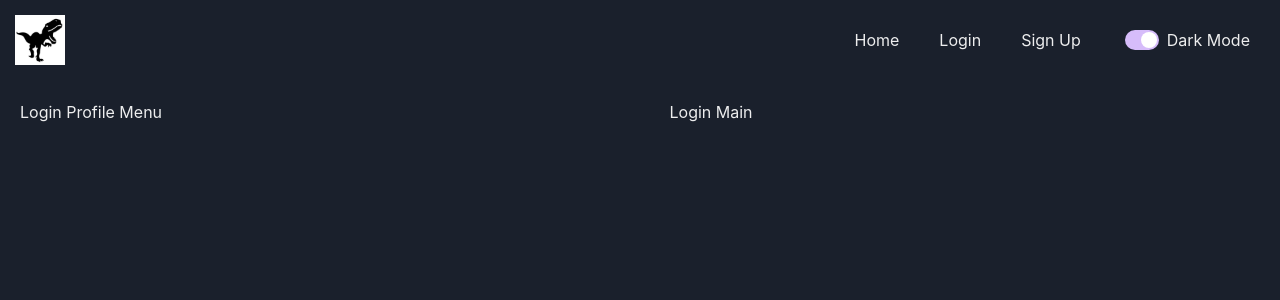
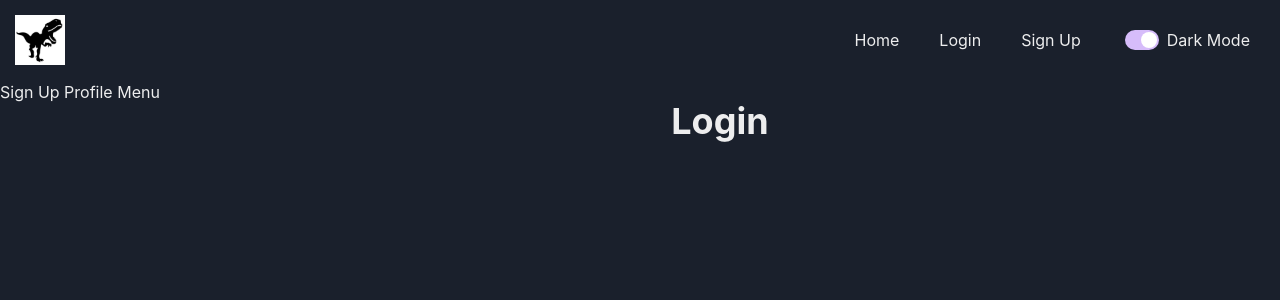
Before and after one commit to Joe-Collins-1986/BitWise_FrontEnd-Test, a React (Vite) app: page /login in a window 1280 px wide. Shown: the top 300 px of the page. Built offline with nearby package versions, Linux system fonts and the light colour scheme.

Commit message:
set axios defaults and move grid to layout page

```diff
--- a/package.json
+++ b/package.json
@@ -12,6 +12,7 @@
     "@chakra-ui/react": "^2.6.1",
     "@emotion/react": "^11.11.0",
     "@emotion/styled": "^11.11.0",
+    "axios": "^1.4.0",
     "framer-motion": "^10.12.8",
     "react": "^18.2.0",
     "react-dom": "^18.2.0",
--- /dev/null
+++ b/src/api/axiosDefaults.ts
@@ -0,0 +1,5 @@
+import axios from "axios";
+
+axios.defaults.baseURL = 'https://bitwise-code-blog.herokuapp.com/';
+axios.defaults.headers.post['Content-Type'] = 'multipart/form-data';
+axios.defaults.withCredentials = true;
--- a/src/main.tsx
+++ b/src/main.tsx
@@ -1,7 +1,6 @@
 import React from 'react'
 import ReactDOM from 'react-dom/client'
 import { ChakraProvider, ColorModeScript } from '@chakra-ui/react'
-import App from './pages/HomePage'
 import theme from './theme'
 import './index.css'
 import { RouterProvider } from 'react-router'
--- a/src/pages/HomePage.tsx
+++ b/src/pages/HomePage.tsx
@@ -1,18 +1,9 @@
-import { Grid, GridItem, Show } from '@chakra-ui/react'
+import { Heading } from '@chakra-ui/react'
 
 function HomePage() {
 
   return (
-    <Grid templateAreas={{
-      base: `"main"`,
-      lg: `"aside main"`
-    }}>
-      <Show above='lg'>
-        <GridItem area='aside'>Profile Menu</GridItem>
-      </Show>
-      <GridItem area='main'>Main</GridItem>
-    </Grid>
-
+    <Heading>Home</Heading>
   )
 }
 
--- a/src/pages/Layout.tsx
+++ b/src/pages/Layout.tsx
@@ -1,16 +1,28 @@
 import NavBar from '../components/NavBar';
 import { Outlet } from 'react-router-dom';
-import { Box } from '@chakra-ui/react';
+import { Box, Grid, GridItem, Show } from '@chakra-ui/react';
+
+import '../api/axiosDefaults';
 
 const Layout = () => {
   return (
     <>
-      <NavBar />
-      <Box padding={5}>
-        <Outlet />
-      </Box>
+
+      <Grid templateAreas={{
+          base: `"nav" "main"`,
+          lg: `"nav nav" "aside main"`
+        }}>
+          <GridItem area='nav'><NavBar /></GridItem>
+
+          <Show above='lg'>
+            <GridItem area='aside'>Sign Up Profile Menu</GridItem>
+          </Show>
+          <GridItem area='main' p={5}><Outlet /></GridItem>
+      </Grid>
     </>
   );
 };
 
+
+
 export default Layout;
--- a/src/pages/LoginPage.tsx
+++ b/src/pages/LoginPage.tsx
@@ -1,18 +1,9 @@
-import { Grid, GridItem, Show } from '@chakra-ui/react'
+import { Heading } from '@chakra-ui/react'
 
 function LoginPage() {
 
   return (
-    <Grid templateAreas={{
-      base: `"main"`,
-      lg: `"aside main"`
-    }}>
-      <Show above='lg'>
-        <GridItem area='aside'>Login Profile Menu</GridItem>
-      </Show>
-      <GridItem area='main'>Login Main</GridItem>
-    </Grid>
-
+    <Heading>Login</Heading>
   )
 }
 
--- a/src/pages/SignUpPage.tsx
+++ b/src/pages/SignUpPage.tsx
@@ -1,18 +1,9 @@
-import { Grid, GridItem, Show } from '@chakra-ui/react'
+import { Heading } from '@chakra-ui/react'
 
 function SignUpPage() {
 
   return (
-    <Grid templateAreas={{
-      base: `"main"`,
-      lg: `"aside main"`
-    }}>
-      <Show above='lg'>
-        <GridItem area='aside'>Sign Up Profile Menu</GridItem>
-      </Show>
-      <GridItem area='main'>Sign Up Main</GridItem>
-    </Grid>
-
+    <Heading>Sign Up</Heading>
   )
 }
 
```
Also changed, not shown: 1 other file (tests, documents, lock files or other folders).
